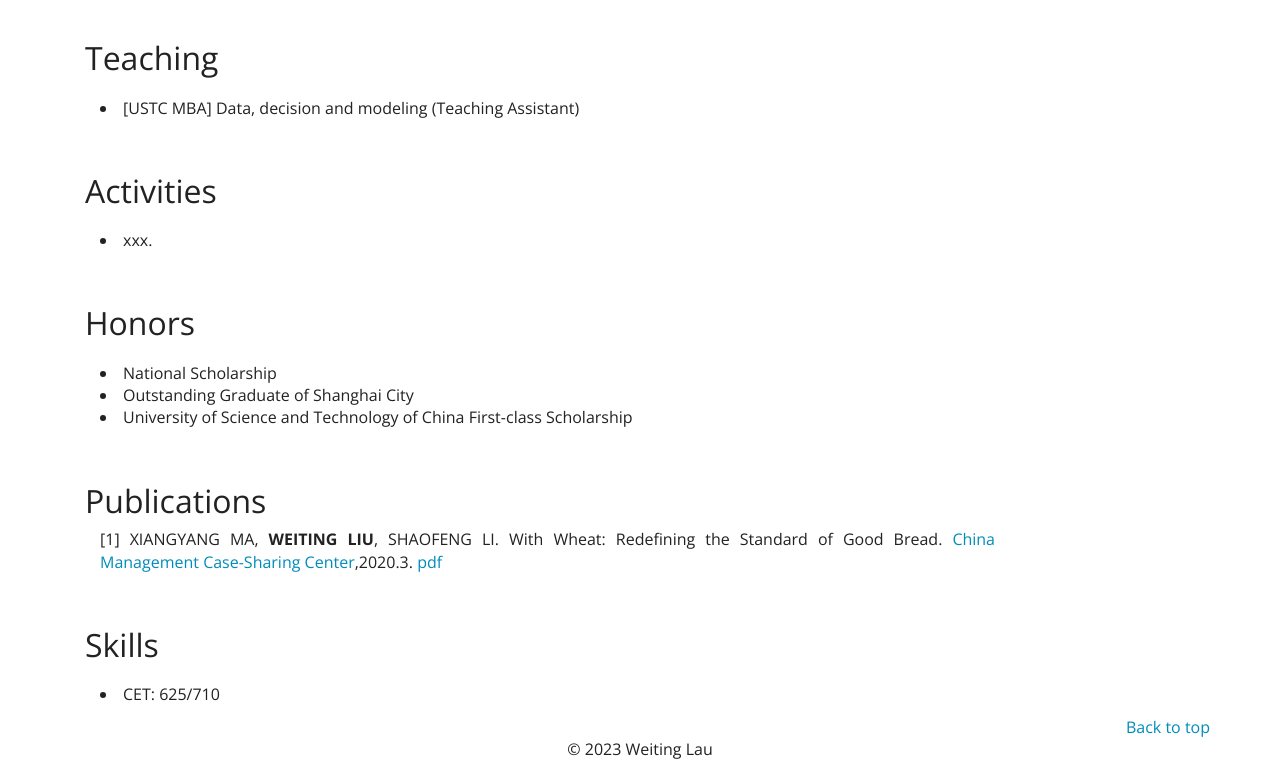
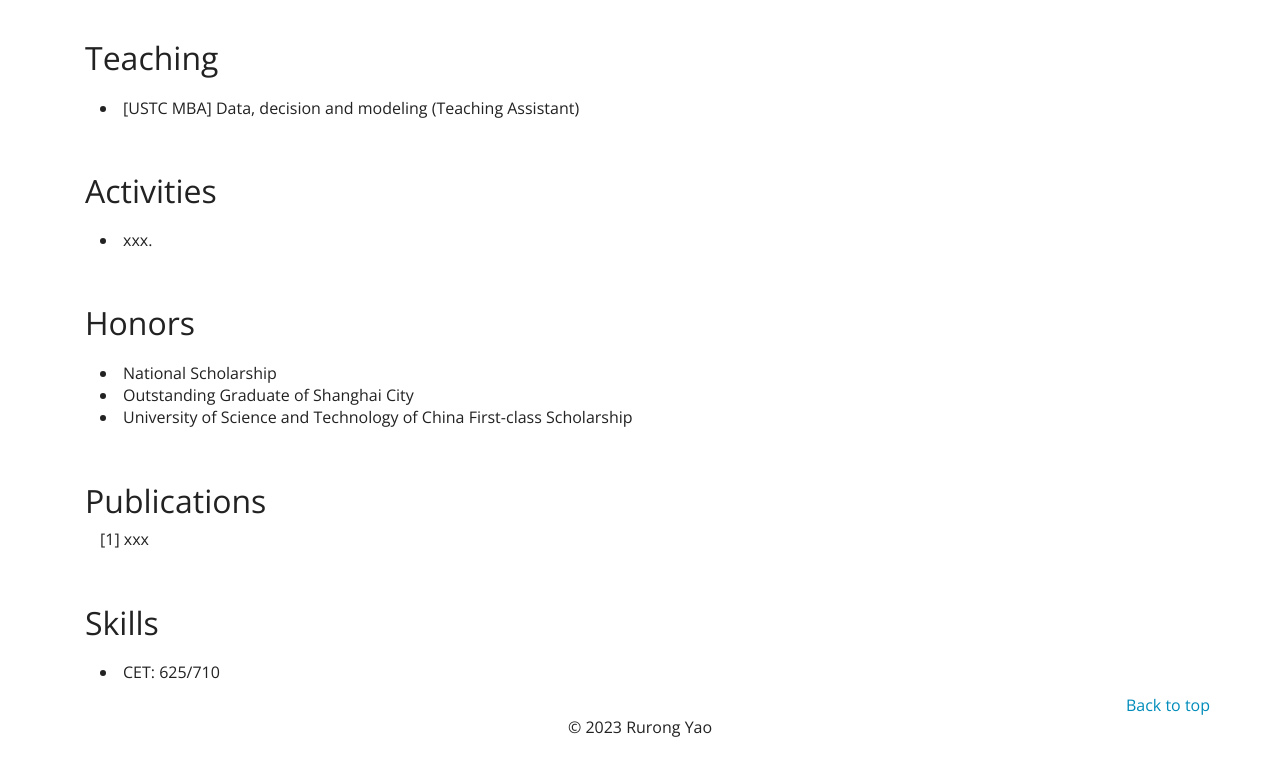
Before and after one commit to 013coco/013coco.github.io, a plain HTML site: page index.html in a window 1280 px wide. Shown: the part 750-1511 px from the top of the page. After the commit the page ends 1488 px from the top, so only its background shows below. Drawn offline with nearby package versions, Linux system fonts and the light colour scheme.

Commit message:
Update index.html

```diff
--- a/index.html
+++ b/index.html
@@ -168,7 +168,7 @@
 
           <div class="col-md-10" style="text-align: middle; vertical-align: middle;">
           <p align="justify">
-      [1] XIANGYANG MA, <strong>WEITING LIU</strong>, SHAOFENG LI. With Wheat: Redefining the Standard of Good Bread. <a href="http://cmcc.dlaky.cn/english/enindex.htm">China Management Case-Sharing Center</a>,2020.3. <a href="http://cmcc.dlaky.cn/Cases/Detail/4504">pdf</a>
+      [1] xxx
       </p>
 
        </div>
@@ -203,7 +203,7 @@
             <div style="text-align: center">
                 <span>©
                     <script>document.write(new Date().getFullYear())</script>
-                    Weiting Lau
+                    Rurong Yao
                 </span>
             </div>
         </footer>
```
